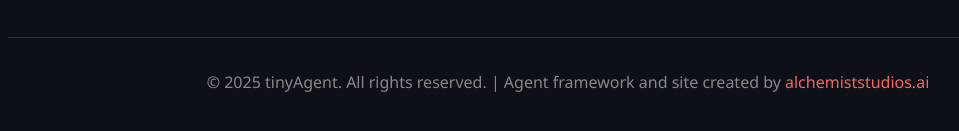
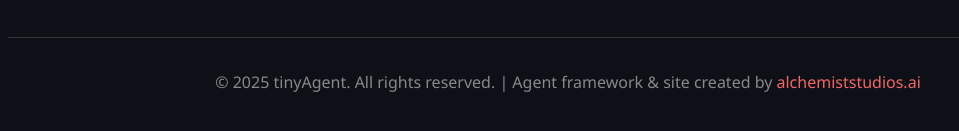
Before and after one commit to alchemiststudiosDOTai/tinyAgent, a plain HTML site: page index.html in a window 1280 px wide. Shown: the part 4760-4891 px from the top of the page, without its empty margins (72-1031 px from the left). Drawn offline with Linux system fonts and the light colour scheme.

Commit message:
Update index.html
sanity check

```diff
--- a/index.html
+++ b/index.html
@@ -549,7 +549,7 @@
 
       <footer>
         <p>
-          &copy; 2025 tinyAgent. All rights reserved. | Agent framework and site
+          &copy; 2025 tinyAgent. All rights reserved. | Agent framework & site
           created by
           <a href="https://alchemiststudios.ai">alchemiststudios.ai</a>
         </p>
```
